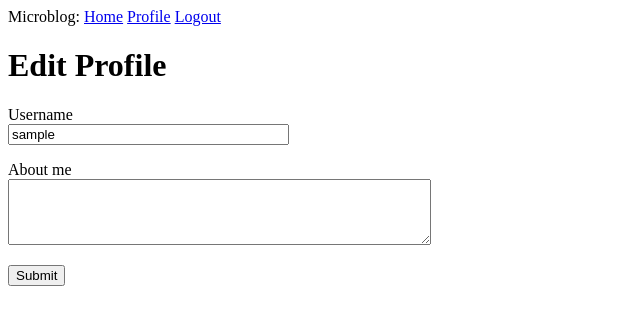
After one commit to jomarnavarro/hello-flask, a Flask app: page /edit_profile in a window 1280 px wide. The commit adds this page. Shown: the top 325 px of the page, without its empty margins (0-640 px from the left). Run offline with Flask 2, Linux system fonts and the light colour scheme; the visitor is signed in with stand-in values (Sample User, id 1); data comes from the database, SQL or seed files in the repository.

Commit message:
Implements profile edit feature

```diff
--- a/app/forms.py
+++ b/app/forms.py
@@ -1,7 +1,8 @@
 from flask_wtf import FlaskForm
-from wtforms import StringField, PasswordField, BooleanField, SubmitField
+from wtforms import StringField, PasswordField, BooleanField, SubmitField, TextAreaField
 from wtforms import validators
-from wtforms.validators import DataRequired, ValidationError, Email, EqualTo
+from wtforms.fields.simple import TextAreaField
+from wtforms.validators import DataRequired, ValidationError, Email, EqualTo, Length
 from app.models import User
 
 class LoginForm(FlaskForm):
@@ -28,3 +29,9 @@ class RegistrationForm(FlaskForm):
         user = User.query.filter_by(email=email.data).first()
         if user is not None:
             raise ValidationError('Please use a different email address.')
+
+
+class EditProfileForm(FlaskForm):
+    username = StringField('Username', validators=[DataRequired()])
+    about_me = TextAreaField('About me', validators=[Length(min=0, max=140)])
+    submit = SubmitField('Submit')
--- a/app/routes.py
+++ b/app/routes.py
@@ -1,10 +1,17 @@
 from flask import render_template, flash, redirect, url_for, request
 from flask_login.utils import login_required
 from app import app, db
-from app.forms import LoginForm, RegistrationForm
+from app.forms import LoginForm, RegistrationForm, EditProfileForm
 from flask_login import current_user, login_user, logout_user, login_required
 from app.models import User
 from werkzeug.urls import url_parse
+from datetime import datetime
+
+@app.before_request
+def before_request():
+    if current_user.is_authenticated:
+        current_user.last_seen = datetime.utcnow()
+        db.session.commit()
 
 
 @app.route('/')
@@ -72,3 +79,20 @@ def user(username):
     ]
 
     return render_template('user.html', user=user, posts=posts)
+
+
+@app.route('/edit_profile', methods=['GET', 'POST'])
+@login_required
+def edit_profile():
+    form = EditProfileForm()
+    if form.validate_on_submit():
+        current_user.username = form.username.data
+        current_user.about_me = form.about_me.data
+        db.session.commit()
+        flash('Your changes have been saved.')
+        return redirect(url_for('edit_profile'))
+    elif request.method == 'GET':
+        form.username.data = current_user.username
+        form.about_me.data = current_user.about_me
+    return render_template('edit_profile.html', title='Edit Profile',
+                           form=form)
--- /dev/null
+++ b/app/templates/edit_profile.html
@@ -0,0 +1,23 @@
+{% extends "base.html" %}
+
+{% block content %}
+    <h1>Edit Profile</h1>
+    <form action="" method="post">
+        {{ form.hidden_tag() }}
+        <p>
+            {{ form.username.label }}<br>
+            {{ form.username(size=32) }}<br>
+            {% for error in form.username.errors %}
+            <span style="color: red;">[{{ error }}]</span>
+            {% endfor %}
+        </p>
+        <p>
+            {{ form.about_me.label }}<br>
+            {{ form.about_me(cols=50, rows=4) }}<br>
+            {% for error in form.about_me.errors %}
+            <span style="color: red;">[{{ error }}]</span>
+            {% endfor %}
+        </p>
+        <p>{{ form.submit() }}</p>
+    </form>
+{% endblock %}
--- a/app/templates/user.html
+++ b/app/templates/user.html
@@ -8,8 +8,13 @@
                 <h1>User: {{ user.username.capitalize() }}</h1>
                 {% if user.about_me %}<p>{{ user.about_me }}</p>{% endif %}
                 {% if user.last_seen %}<p>Last seen on: {{ user.last_seen }}</p>{% endif %}
+
+                {% if user == current_user %}
+                    <p><a href="{{ url_for('edit_profile') }}">Edit your profile</a></p>
+                {% endif %}
             </td>
         </tr>
+
     </table>
 
     <hr>
```
